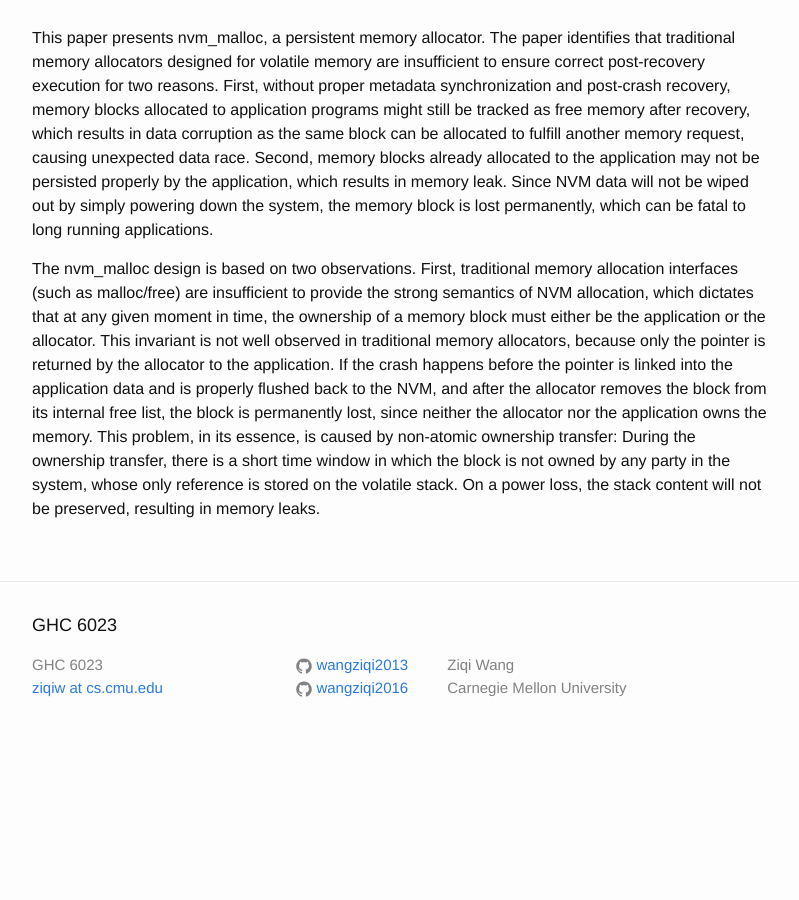
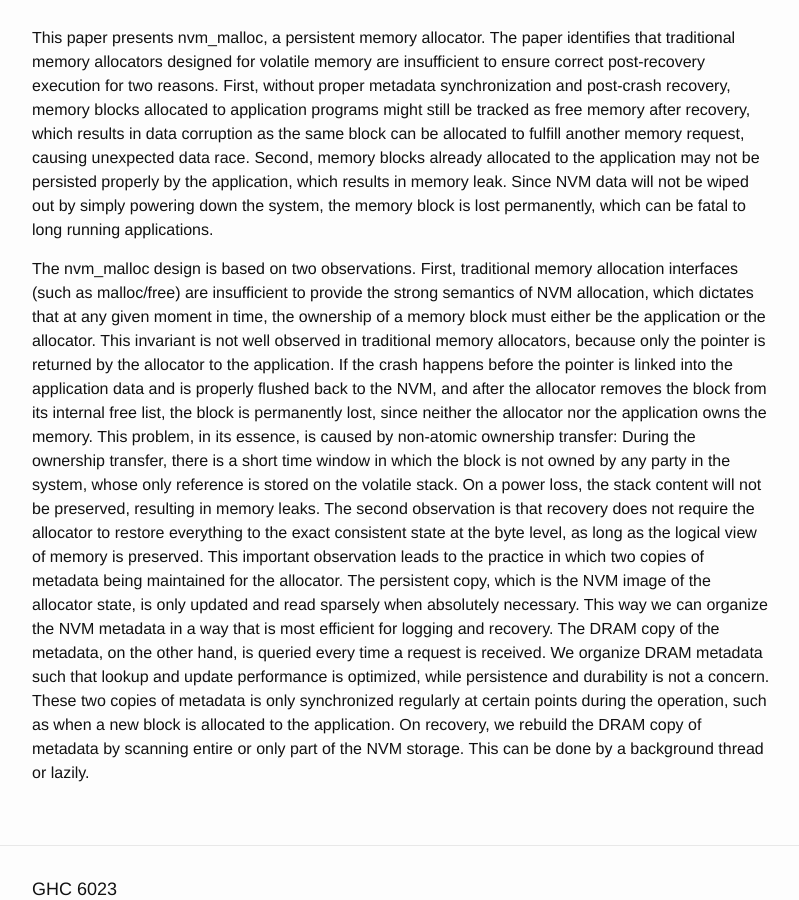
Before and after one commit to wangziqi2013/wangziqi2013.github.io, a Jekyll site: the page built from _posts/2019-11-11-nvm-malloc.markdown, in a window 1280 px wide and 900 px high, scrolled down 466 px. Shown: the whole window, without its empty margins (238-1037 px from the left). Built offline with Jekyll 4.4.1, drawn with Linux system fonts in a browser that asks for light colours; before the commit the page ends 1225 px from its top, so only the background shows below that.

Commit message:
Adding second observation

```diff
--- a/_posts/2019-11-11-nvm-malloc.markdown
+++ b/_posts/2019-11-11-nvm-malloc.markdown
@@ -30,4 +30,13 @@ allocator removes the block from its internal free list, the block is permanentl
 nor the application owns the memory. This problem, in its essence, is caused by non-atomic ownership transfer: During
 the ownership transfer, there is a short time window in which the block is not owned by any party in the system, whose
 only reference is stored on the volatile stack. On a power loss, the stack content will not be preserved, resulting in
-memory leaks.
+memory leaks. The second observation is that recovery does not require the allocator to restore everything to the exact
+consistent state at the byte level, as long as the logical view of memory is preserved. This important observation leads
+to the practice in which two copies of metadata being maintained for the allocator. The persistent copy, which is the
+NVM image of the allocator state, is only updated and read sparsely when absolutely necessary. This way we can organize
+the NVM metadata in a way that is most efficient for logging and recovery. The DRAM copy of the metadata, on the other
+hand, is queried every time a request is received. We organize DRAM metadata such that lookup and update performance is
+optimized, while persistence and durability is not a concern. These two copies of metadata is only synchronized regularly
+at certain points during the operation, such as when a new block is allocated to the application. On recovery, we rebuild
+the DRAM copy of metadata by scanning entire or only part of the NVM storage. This can be done by a background thread
+or lazily.
```
